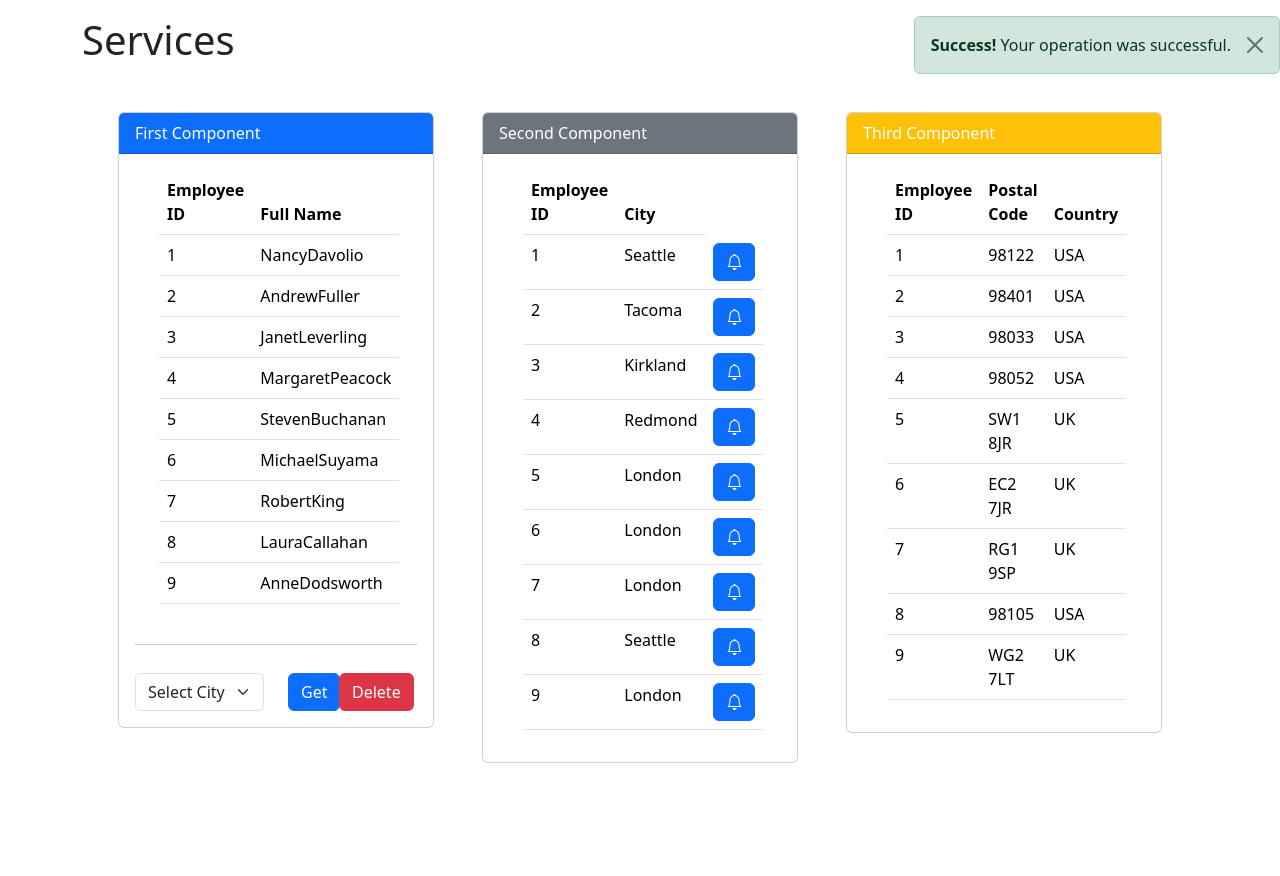
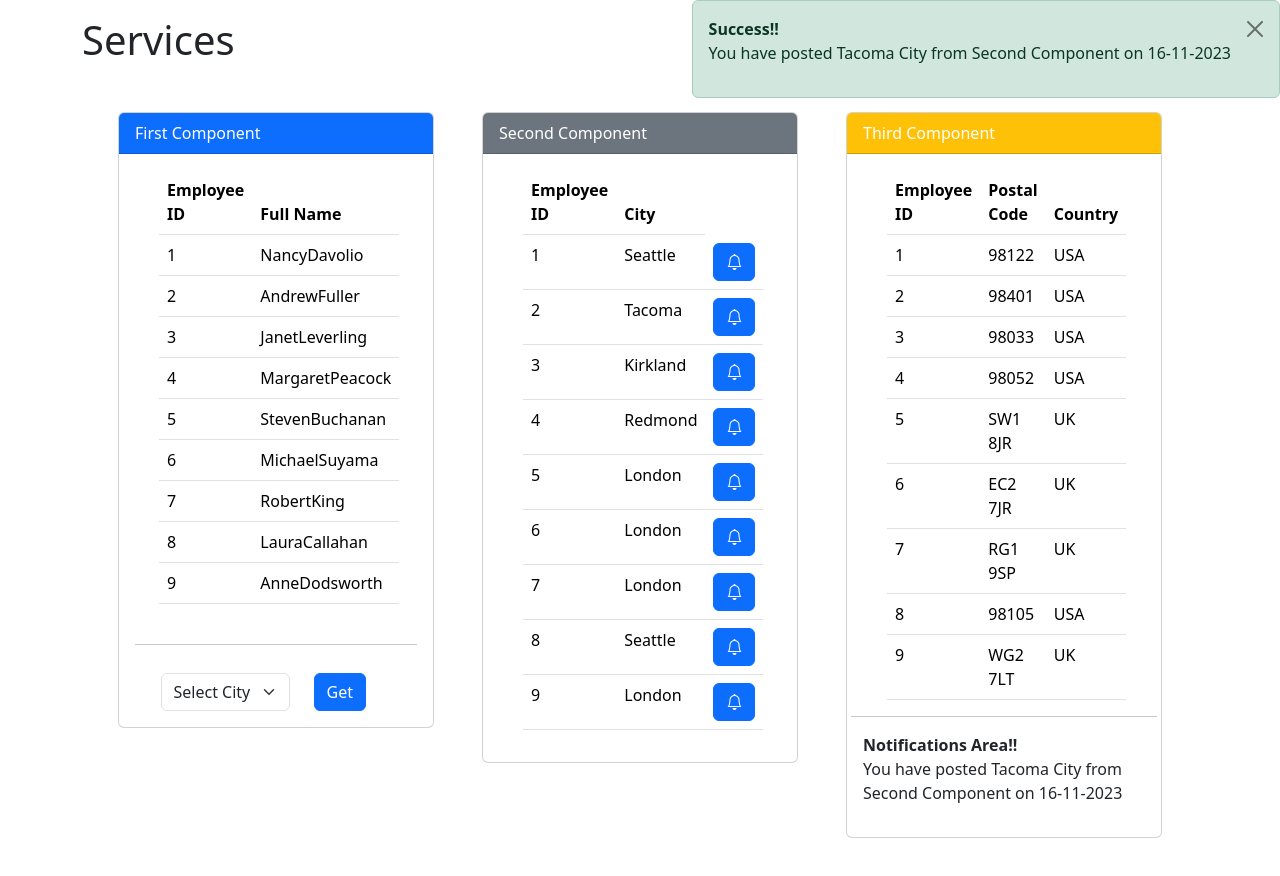
Before and after one commit to madanpatakota/3.AngularServicesApp, an Angular app: page / in a window 1280 px wide. Both pictures are taken after a click on the button 734 px from the left and 316 px from the top of the page. Shown: the top 876 px of the page. Built offline with nearby package versions, Linux system fonts and the light colour scheme.

Commit message:
sixth portion

```diff
--- a/src/app/app.component.html
+++ b/src/app/app.component.html
@@ -25,14 +25,14 @@
       </div>
     </div>
   </div>
-  <div class="container mt-3">
+  <div class="container" *ngIf="isShowNotification">
     <div class="row justify-content-end">
       <div class="col-auto">
         <div
-          class="alert alert-success alert-dismissible position-fixed top-0 end-0 mt-3 fade show"
+          class="alert alert-success alert-dismissible position-fixed top-0 end-0 fade show"
           role="alert"
         >
-          <strong>Success!</strong> Your operation was successful.
+         <strong>Success!!</strong> <p> {{notificationMessage}} </p>
           <button
             type="button"
             class="btn-close"
--- a/src/app/app.component.ts
+++ b/src/app/app.component.ts
@@ -1,10 +1,35 @@
-import { Component } from '@angular/core';
+import { Component, OnInit } from '@angular/core';
+import { EmployeeService } from './employee.service';
 
 @Component({
   selector: 'app-root',
   templateUrl: './app.component.html',
-  styleUrls: ['./app.component.css']
+  styleUrls: ['./app.component.css'],
 })
-export class AppComponent {
+export class AppComponent implements OnInit {
   title = 'AngularServicesApp';
+
+  constructor(private employeeService: EmployeeService) {
+
+  }
+
+  isShowNotification = false;
+  notificationMessage = '';
+
+
+  ngOnInit(): void {
+    this.employeeService.notificationEmitter.subscribe((data) => {
+      console.log('Notification message is ', data);
+      this.notificationMessage = data;
+      this.isShowNotification = true;
+    });
+
+
+    // We are make setInterval after the 5 seconds
+    setInterval(() => {
+      this.notificationMessage = '';
+      this.isShowNotification = false;
+    }, 5000);
+
+  }
 }
--- a/src/app/employee.service.ts
+++ b/src/app/employee.service.ts
@@ -81,11 +81,22 @@ export class EmployeeService {
   //Here If any one subscribe the notificationEmitter they will receive the latest data.
   //So latest data will be available when getLatestNotifications will be fired.
 
+  //Here who ever subscribe this notificationEmitter then they will receive the latest record.
   notificationEmitter = new EventEmitter<string>();
+
+
   getLatestNotifications(message: string, componentName: string) {
+
+    //connecting to the LatestNotifcation method for latest  news
     let returnMessage = this.notificationService.LatestNotification(message,componentName);
 
-    //Here we are injecting the returnMessage into notificationEmitter.
+    //Here we are injecting the notification messages into notificationEmitter.
     this.notificationEmitter.emit(returnMessage);
   }
+
+
+  deleteEmployeeByID(empID : number){
+
+
+  }
 }
--- a/src/app/first-comp/first-comp.component.html
+++ b/src/app/first-comp/first-comp.component.html
@@ -56,10 +56,12 @@
 
         <br />
       </div>
+
       <!--Dropdown binding by the data-->
       <div class="row">
         <div class="col-12 mt-1">
           <div class="row">
+            <div class="col-1"></div>
             <div class="col-6">
               <!--  -->
               <select class="form-select" [(ngModel)]="cityValue">
@@ -69,15 +71,36 @@
                 </option>
               </select>
             </div>
-            <div class="col-2">
-              <button class="btn btn-primary" (click)="btnFilterByCity(cityValue)">Get</button>
+            <div class="col-4">
+              <button
+                class="btn btn-primary"
+                (click)="btnFilterByCity(cityValue)"
+              >
+                Get
+              </button>
             </div>
-            <div class="col-2">
-              <button class="btn btn-danger">Delete</button>
+            <!-- <div class="col-2">
+              <button class="btn btn-danger" (click)="btnDeleteEmployeeByID()" >Delete</button>
+            </div> -->
+          </div>
+        </div>
+      </div>
+
+      <!--Textbox-->
+      <!-- <hr>
+      <div class="row">
+        <div class="col-12 mt-1">
+          <div class="row">
+            <div class="col-1"></div>
+            <div class="col-6">
+              <input type="text" placeholder="Enter City Name" class="form-control" [(ngModel)]="message" />
+            </div>
+            <div class="col-4">
+              <button class="btn btn-warning" (click)="btnPostMessage()">Post</button>
             </div>
           </div>
         </div>
-      </div>
+      </div> -->
     </div>
   </div>
 </div>
--- a/src/app/first-comp/first-comp.component.ts
+++ b/src/app/first-comp/first-comp.component.ts
@@ -59,4 +59,10 @@ export class FirstCompComponent implements OnInit {
 
   }
 
+
+  message = ""
+  btnPostMessage(){
+     this.employeeService.getLatestNotifications(this.message, "First Component");
+  }
+
 }
--- a/src/app/second-comp/second-comp.component.ts
+++ b/src/app/second-comp/second-comp.component.ts
@@ -30,6 +30,6 @@ export class SecondCompComponent implements OnInit {
 
 
   sendEmployeeDetails(employee:Employee){
-
+    this.employeeService.getLatestNotifications(employee.City , "Second Component");
   }
 }
--- a/src/app/third-comp/third-comp.component.html
+++ b/src/app/third-comp/third-comp.component.html
@@ -46,6 +46,14 @@
           </div>
         </div>
       </div>
+
+      <div class="row" *ngIf="isShowNotifications">
+        <hr />
+        <div class="col-12">
+          <strong>Notifications Area!!</strong>
+          <p>{{ notificationMessage }}</p>
+        </div>
+      </div>
     </div>
   </div>
 </div>
--- a/src/app/third-comp/third-comp.component.ts
+++ b/src/app/third-comp/third-comp.component.ts
@@ -6,7 +6,7 @@ import { EmployeeService } from '../employee.service';
   selector: 'app-third-comp',
   templateUrl: './third-comp.component.html',
   styleUrls: ['./third-comp.component.css'],
-  providers:[]
+  providers: [],
 })
 export class ThirdCompComponent implements OnInit {
   //company = { Name : "Misard.com" , industry : "IT"};
@@ -19,11 +19,26 @@ export class ThirdCompComponent implements OnInit {
   // When you are adding the service dependency into the component . then you should give the instruction to the angular compiler that in the format of provider
 
   // Another dependency Router (We will disuss in the next section)
+
+  notificationMessage = '';
+  isShowNotifications = false;
+
   constructor(public employeeService: EmployeeService) {}
 
   ngOnInit(): void {
     // Here Creating the reference of the EmployeeService and then based on that reference we are calling the getEmployeeList
     //var employeeService = new EmployeeService();
     this.EmployeesList = this.employeeService.getEmployeeList();
+
+    this.employeeService.notificationEmitter.subscribe((data) => {
+      this.notificationMessage = data;
+      this.isShowNotifications = true;
+    });
+
+
+    setInterval(()=>{
+        this.isShowNotifications = false;
+        this.notificationMessage = "";
+    },5000)
   }
 }
```
Also changed, not shown: src/notes.txt.
